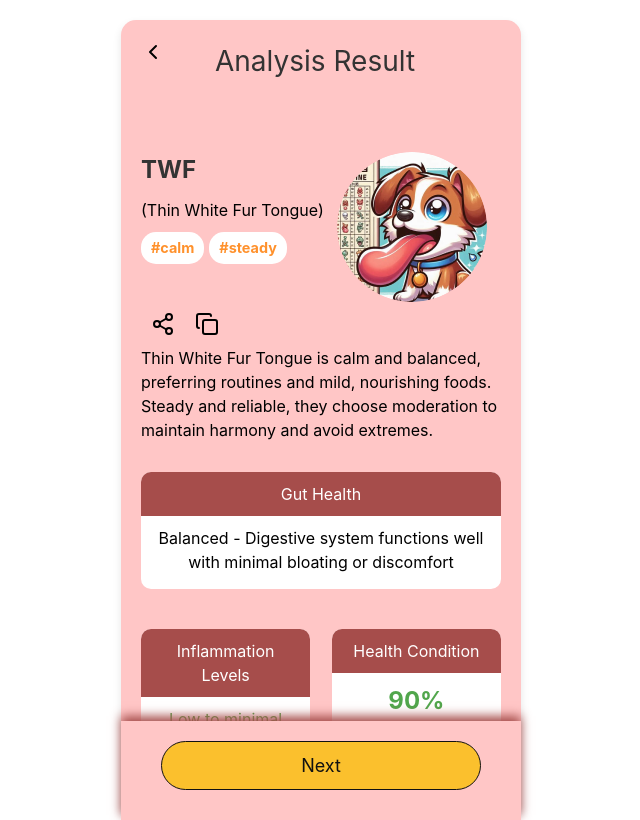
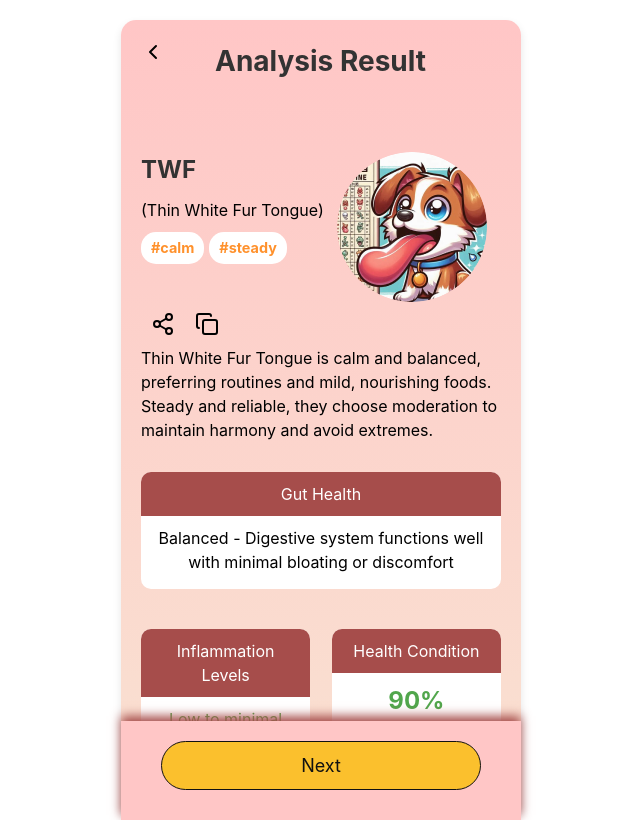
Before and after one commit to wparng/AI-FoodTherapist, a React (Create React App) app in the folder frontend/: page /result in a window 1280 px wide. Shown: the whole page, without its empty margins (319-959 px from the left). Built offline with nearby package versions, Linux system fonts and the light colour scheme.

Commit message:
update result page style

```diff
--- a/frontend/src/components/Result.css
+++ b/frontend/src/components/Result.css
@@ -16,6 +16,7 @@
   justify-content: flex-start;
   margin: 20px;
   gap: 40px;
+  font-weight: 700;
 }
 
 .result-scroll {
--- a/frontend/src/components/Result.js
+++ b/frontend/src/components/Result.js
@@ -11,7 +11,12 @@ const tongueImages = {
   TYF: "/assets/images/tyf-image.png",
   WGF: "/assets/images/wgf-image.png",
 };
-
+const gradientColors = {
+  TWF: "linear-gradient(0deg, #F9E2D2, #FFC6C6)",
+  YGF: "linear-gradient(0deg, #9DBDFF, #7695FF)",
+  TYF: "linear-gradient(0deg, #E85C0D, #FABC3F)",
+  WGF: "linear-gradient(0deg, #227B94, #78B7D0)",
+};
 const resultsContent = {
   TWF: {
     title: "TWF",
@@ -133,7 +138,9 @@ const Result = ({ predictionResult }) => {
   return (
     <div
       className="result-container"
-      style={{ backgroundColor: resultData.color }}
+      style={{
+        background: gradientColors[predictionResult] || "transparent", // Apply gradient based on result type
+      }}
     >
       <div className="analysis-result">
         <LuChevronLeft
```
